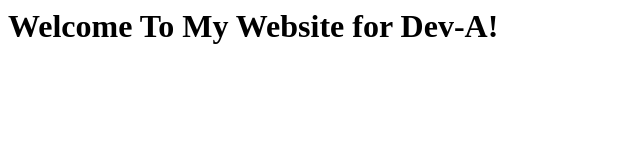
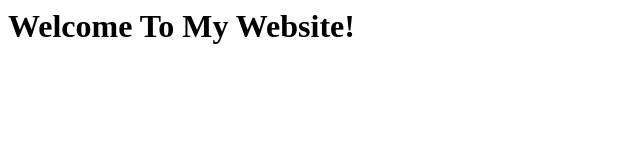
Before and after one commit to Ranoo123/Swami_GIT_Training_Repo, a plain HTML site: page index.html in a window 1280 px wide. Shown: the whole page, without its empty margins (0-640 px from the left). Drawn offline with Linux system fonts and the light colour scheme.

Commit message:
Update index.html

```diff
--- a/index.html
+++ b/index.html
@@ -3,6 +3,6 @@
     <title>My Website</title>
   </head>
   <body>
-    <h1>Welcome To My Website for Dev-A!</h1>
+    <h1>Welcome To My Website!</h1>
   </body>
 </html>
```
